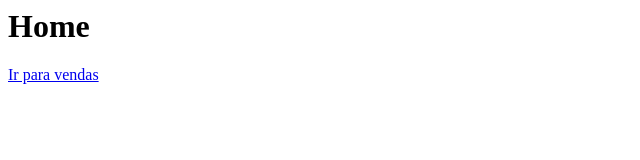
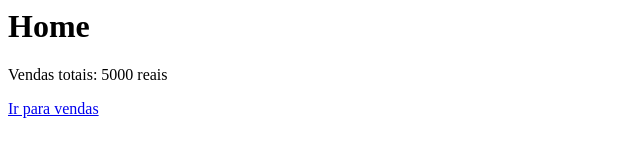
Before and after one commit to keplerzao/aulaJavaGitHUB, a plain HTML site: page index.html in a window 1280 px wide. Shown: the whole page, without its empty margins (0-640 px from the left). Drawn offline with Linux system fonts and the light colour scheme.

Commit message:
Vendas totais

```diff
--- a/index.html
+++ b/index.html
@@ -7,6 +7,7 @@
 </head>
 <body>
     <h1>Home</h1>
+    <p>Vendas totais: 5000 reais</p>
     <a href="vendas.html">Ir para vendas</a>
 </body>
 </html>
```
